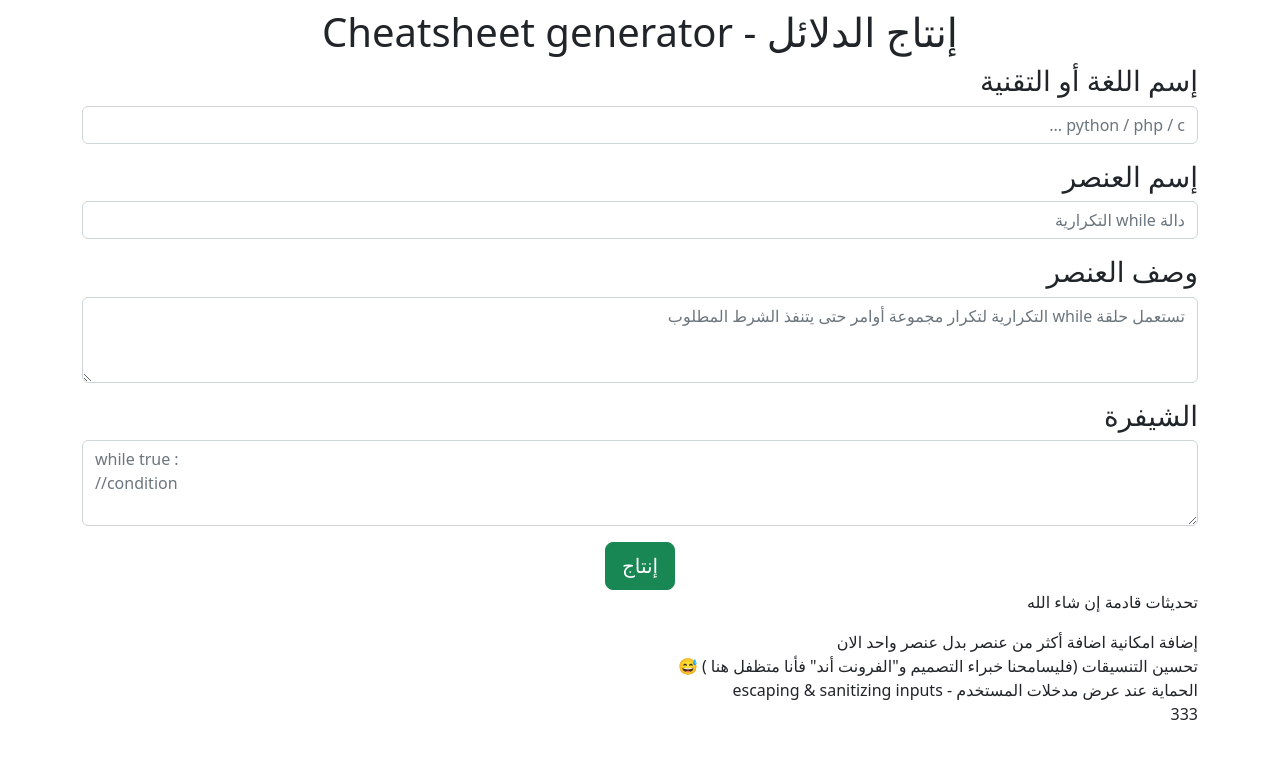
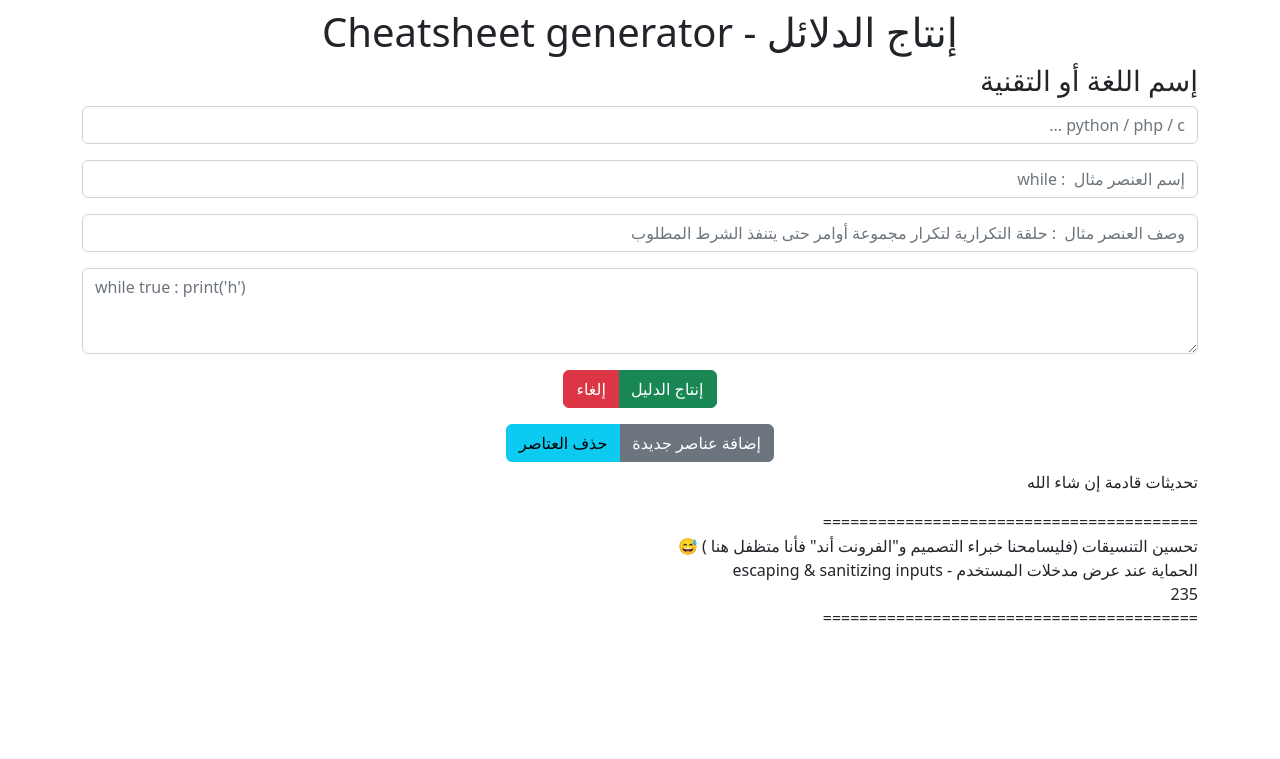
Before and after one commit to Lmuhammed/Manuals-generator, a PHP site: page / in a window 1280 px wide. Shown: the top 759 px of the page. Run offline with PHP 8.4, Linux system fonts and the light colour scheme.

Commit message:
Dynamic form for adding multiple elemts

```diff
--- a/Includes/FeatureNextUpdate.txt
+++ b/Includes/FeatureNextUpdate.txt
@@ -1,3 +1,2 @@
-إضافة امكانية اضافة أكثر من عنصر بدل عنصر واحد الان<br>
 تحسين التنسيقات (فليسامحنا خبراء التصميم و"الفرونت أند" فأنا متظفل هنا ) 😅 <br>
 الحماية عند عرض مدخلات المستخدم - escaping & sanitizing inputs <br>
--- /dev/null
+++ b/Includes/JS/main.js
@@ -0,0 +1,45 @@
+
+var formfield = document.getElementById('dynamic_part');
+// let newDiv = document.createElement('div');
+// newDiv.setAttribute('id','dyn');
+function add(){
+  // element name
+  var newField = document.createElement('input');
+  newField.setAttribute('type','text');
+  newField.setAttribute('name','element_name[]');
+  newField.setAttribute('class','form-control mt-3 mb-3');
+  newField.setAttribute('placeholder','إسم العنصر مثال  : while');
+  formfield.appendChild(newField);
+   // element descr
+   var newField = document.createElement('input');
+  newField.setAttribute('type','text');
+  newField.setAttribute('name','element_description[]');
+  newField.setAttribute('class','form-control mt-3 mb-3');
+  newField.setAttribute('placeholder','وصف العنصر مثال  : حلقة التكرارية لتكرار مجموعة أوامر حتى يتنفذ الشرط المطلوب');
+  formfield.appendChild(newField);
+   // element code
+  var newField = document.createElement('textarea');
+  newField.setAttribute('name','element_code[]');
+  newField.setAttribute('cols','80');
+  newField.setAttribute('rows','3');
+  newField.setAttribute('maxLength','1000');
+  newField.setAttribute('class','form-control mt-3 mb-3');
+  newField.setAttribute('placeholder','while true : print(\'h\')');
+  newField.setAttribute('id','dynamic');
+  var bdo = document.createElement('bdo');
+  bdo.dir = 'ltr';
+  bdo.appendChild(newField);
+  formfield.appendChild(bdo);
+}
+
+function remove(){
+    console.log("قرييييييييبا ، إن شاء الله ");
+  // var input_tags = formfield.getElementsByTagName('input');
+  // var text = formfield.getElementsByTagName('textarea');
+
+  // if(input_tags.length > 0) {
+  //   formfield.removeChild(input_tags[(input_tags.length) - 1]);
+  //   formfield.removeChild(text[(text.length)-1 ]);
+  // }
+
+}
--- /dev/null
+++ b/Includes/PHP_helpers/functions.php
@@ -0,0 +1,9 @@
+<?php
+function NextUpdates() {
+
+    echo "<p>تحديثات قادمة إن شاء الله</p>";
+    echo "=========================================<br>";
+    echo readfile("Includes/FeatureNextUpdate.txt");
+    echo "<br>=========================================";
+
+ }
--- a/index.php
+++ b/index.php
@@ -1,8 +1,10 @@
+<?php include_once "Includes/PHP_helpers/functions.php"; ?>
 <!DOCTYPE html>
 <html dir="rtl" lang="ar">
 <head>
 <title>  cheatSheat Generator - إنتاج الدلائل   </title>
 <link rel="stylesheet" href="Includes/Boostrab/bootstrap.rtl.min.css">
+<link rel="stylesheet" href="Includes/css/style.css">
 <style>
       dialog {
         width: 40%;
@@ -19,29 +21,32 @@
     <label for="stack" class="form-label">إسم اللغة أو التقنية</label>
     <input type="text" class="form-control" id="stack" name="stack" placeholder="python / php / c ...">
     </div>
-    <div class="mb-3 h3">
-    <label for="element_name" class="form-label">إسم العنصر</label>
-    <input type="text" class="form-control" id="element_name" name="element_name" placeholder="دالة while التكرارية">
+    <input type="text" class="form-control mt-3 mb-3"  name="element_name[]" placeholder="إسم العنصر مثال  : while">
+    <input type="text" class="form-control mt-3 mb-3"  name="element_description[]" placeholder="وصف العنصر مثال  : حلقة التكرارية لتكرار مجموعة أوامر حتى يتنفذ الشرط المطلوب">
+    <bdo dir="ltr">
+    <textarea class="form-control mt-3 mb-3" id="element_code" name="element_code[]" placeholder="while true : print('h')" rows="3"></textarea>
+    </bdo>
+    <div id="dynamic_part">
     </div>
-    <div class="mb-3 h3">
-    <label for="element_description" class="form-label">وصف العنصر</label>
-    <textarea class="form-control" id="element_description" rows="3" name="element_description" placeholder="تستعمل حلقة while التكرارية لتكرار مجموعة أوامر حتى يتنفذ الشرط المطلوب"></textarea>
-    </div>
-    <div class="mb-3 h3">
-    <label for="element_code" class="form-label">الشيفرة</label>
-    <bdo dir="ltr">
-    <textarea class="form-control" id="element_code" rows="3" name="element_code" placeholder="while true :
-//condition "></textarea>
-    <bdo>
-    </div>
-    <div class="text-center fw-bold">
-    <button type="submit" class="btn btn-lg btn-success">إنتاج</button>
+    <div class="text-center fw-bold mt-3 mb-2">
+    <div class="btn-group" role="group" aria-label="Basic example">
+    <button type="submit" class="btn btn-success">إنتاج الدليل </button>
+    <button type="reset" class="btn btn-danger">إلغاء</button>
     </div>
     </form>
-    <p>تحديثات قادمة إن شاء الله</p>
-  <?php
-  echo readfile("Includes/FeatureNextUpdate.txt");
+    <div class="text-center fw-bold mt-3 mb-2">
+    <div class="btn-group" role="group" aria-label="Basic example">
+    <button type="button" class="btn btn-secondary" onclick="add()">إضافة عناصر جديدة</button>
+    <button type="button" class="btn btn-info"  onclick="remove()">حذف العتاصر</button>
+    </div>
+    </div>
+</div>
+ <!-- <p>تحديثات قادمة إن شاء الله</p> -->
+ <?php
+  #echo readfile("Includes/FeatureNextUpdate.txt");
+  NextUpdates();
    ?>
-</div>
+
+<script src="Includes/JS/main.js"></script>
 </body>
 </html>
```
Also changed, not shown: Includes/CheatSheet/index.php (+28 -9 lines), Includes/css/style.css (added).
